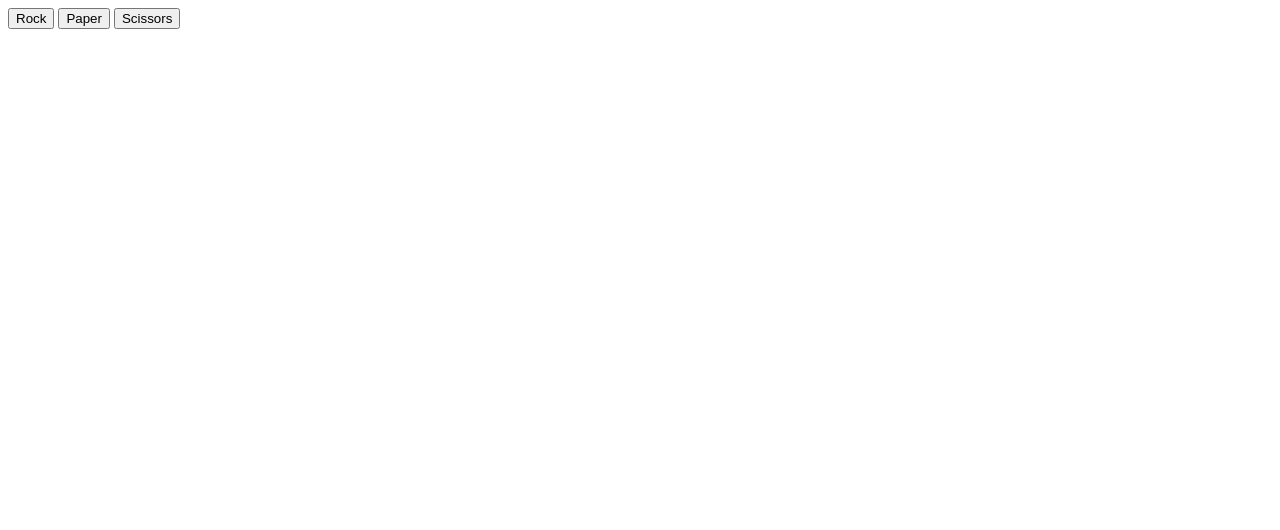
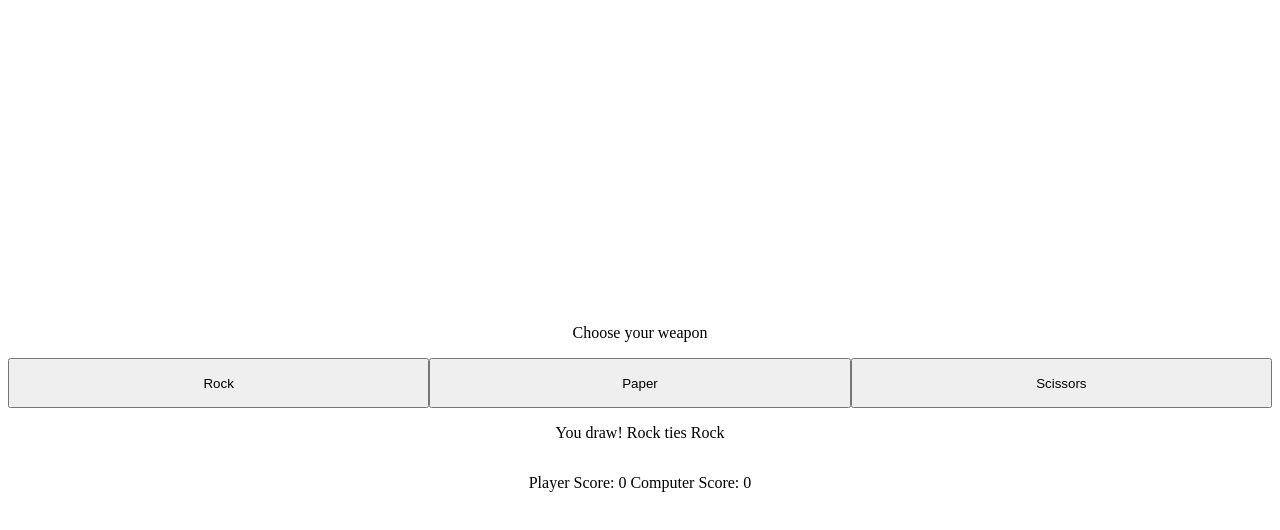
Before and after one commit to strappc2/rockpaperscissors, a plain HTML site: page index.html in a window 1280 px wide. Both pictures are taken after a click on the button "Rock". Drawn offline with Linux system fonts and the light colour scheme.

Commit message:
basic UI complete and functional script

```diff
--- a/index.html
+++ b/index.html
@@ -3,14 +3,20 @@
 <head>
     <meta charset="UTF-8">
     <meta name="viewport" content="width=device-width, initial-scale=1.0">
-    <title>Document</title>
+    <title>Rock, Paper, Scissors!</title>
+    <link rel="stylesheet" href="style.css">
     <script src="script.js" defer></script>
 </head>
 <body>
     <div id="container">
-        <button id="0">Rock</button>
-        <button id="1">Paper</button>
-        <button id="2">Scissors</button>
+        <p>Choose your weapon</p>
+        <div id="buttonContainer">
+            <button id="0">Rock</button>
+            <button id="1">Paper</button>
+            <button id="2">Scissors</button>
+        </div>
+        <p id="sentence"></p>
+        <p id="outcomeP"></p>
     </div>
 </body>
 </html>
--- a/script.js
+++ b/script.js
@@ -2,6 +2,8 @@
 //choices are either rock, paper, or scissors
 
 const choices = ['Rock', 'Paper', 'Scissors']
+const outcomeP = document.querySelector("#outcomeP")
+const sentence = document.querySelector("#sentence")
 
 //function to simulate computer choice
 //will return either "Rock", "Paper", or "Scissors"
@@ -109,14 +111,16 @@ function playRound(playerSelection, computerSelection) {
       } else if (outcome == "win") {
         playerScore += 1;
       }
-      console.log("Player Score: " + playerScore)
-      console.log("Computer Score: " + compScore)
+      outcomeP.textContent = ("Player Score: " + playerScore + "\nComputer Score: " + compScore)
+      sentence.textContent = response
 
       if (playerScore >= 5) {
-        console.log("You win!")
-      } else if (compScore >= 5) {
-        console.log("You lose!")
-      }
+        sentence.textContent = "Cograts! You win!"
+        outcomeP.textContent = ("Final Score: Player Score: " + playerScore + "\nComputer Score: " + compScore)
+    } else if (compScore >= 5) {
+        sentence.textContent = "You suck loser!"
+        outcomeP.textContent = ("Final Score: Player Score: " + playerScore + "\nComputer Score: " + compScore)
+    }
 
 
     });
--- /dev/null
+++ b/style.css
@@ -0,0 +1,23 @@
+html, body {
+    height: 100%;
+}
+#container {
+    margin: 0;
+    width: 100%;
+    display: flex;
+    justify-content: center;
+    align-items: center;
+    height: 100%;
+    flex-direction: column;
+}
+
+#buttonContainer {
+    width: 100%;
+    display: flex;
+    flex-direction: row;
+}
+
+button {
+    flex: 1;
+    height: 50px;
+}
```
